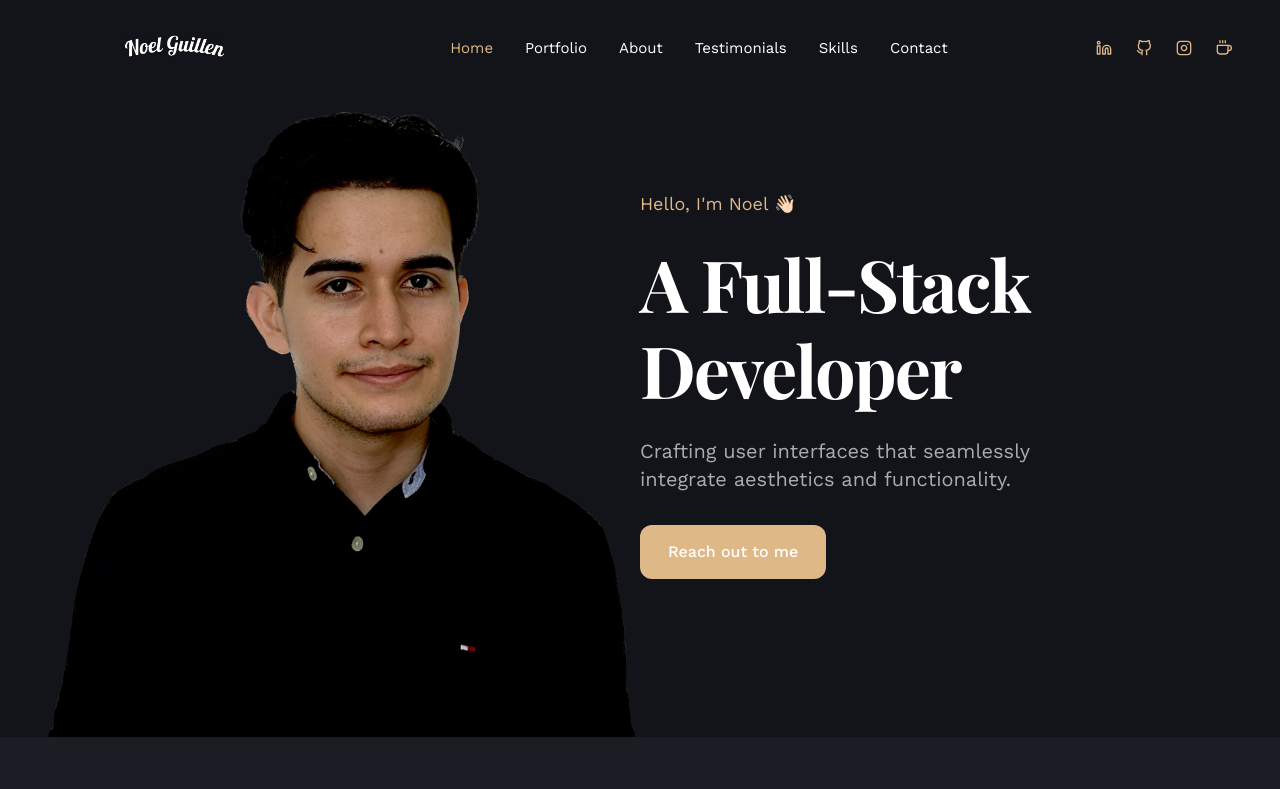
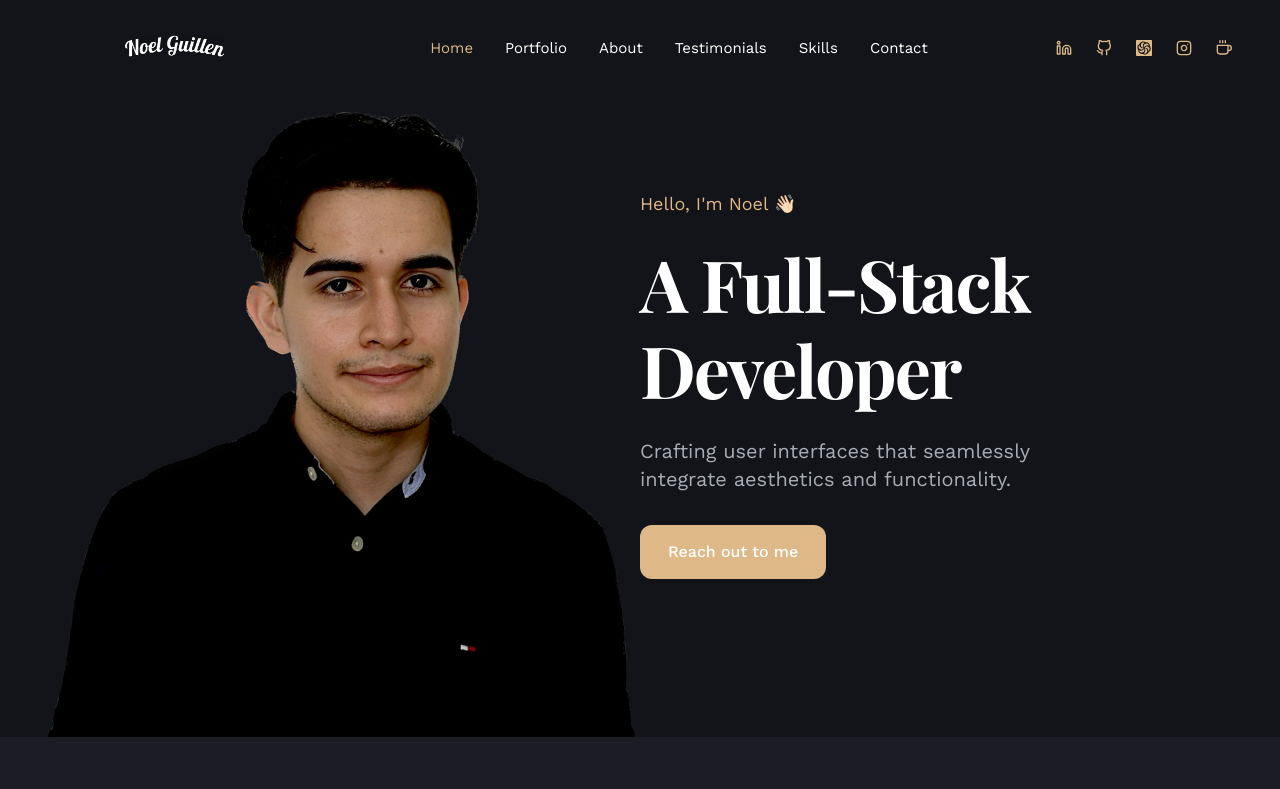
Before and after one commit to 1uckyswish/Personal-Portfolio-Project, a React (Create React App) app: page / in a window 1280 px wide. Shown: the top 789 px of the page. Built offline with nearby package versions, Linux system fonts and the light colour scheme; a web font is replaced by a local one.

Commit message:
Update data.js with codewars icon

```diff
--- a/src/data.js
+++ b/src/data.js
@@ -15,6 +15,8 @@ import {
   FiServer,
   FiGlobe,
 } from "react-icons/fi";
+
+import { SiCodewars } from "react-icons/si";
 
 // companies icons
 import FreelancerBrandIcon from "./assets/img/brands/freelancer.png";
@@ -94,6 +96,10 @@ export const social = [
   {
     icon: <FiGithub />,
     href: "https://github.com/1uckyswish",
+  },
+  {
+    icon: <SiCodewars />,
+    href: "https://www.codewars.com/users/NoelGuillen",
   },
   {
     icon: <FiInstagram />,
```
